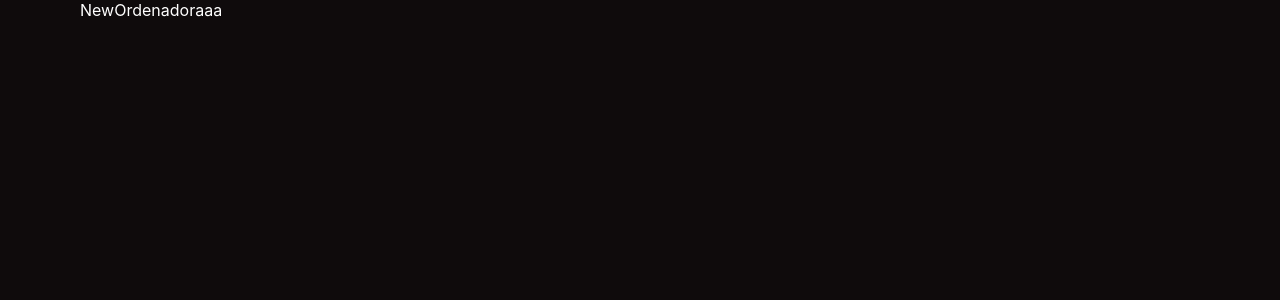
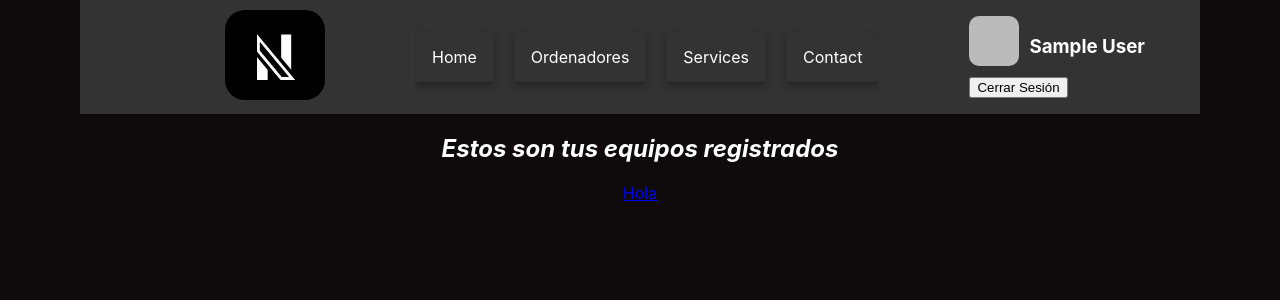
Before and after one commit to joelortiiz/Proyecto-Nextwell-TFG, a React (Create React App) app: page /ordenadores/newordenador in a window 1280 px wide. Shown: the top 300 px of the page. Built offline with nearby package versions, Linux system fonts and the light colour scheme; no server answers; sample sign-in values are in the browser's storage.

Commit message:
NewOrdenador

```diff
--- a/src/components/NewOrdenador.jsx
+++ b/src/components/NewOrdenador.jsx
@@ -1,7 +1,31 @@
 import React from 'react'
-
+import { Header } from '../elements/Header'
+import { motion } from 'framer-motion'
+import { Link } from 'react-router-dom'
 export const NewOrdenador = () => {
   return (
-    <div>NewOrdenadoraaa</div>
+    <>
+    <Header />
+    <div className='container__ordenadores'>
+        <section>
+            <article className='text-center'>
+                <div>
+                <motion.h2
+                    className='h2'
+                    >
+                   <em>Estos son tus equipos registrados</em>
+                </motion.h2>
+                <p >
+                <Link to={"/ordenadores/newordenador"}>Hola </Link>
+                </p>
+                </div>
+
+
+            </article>
+
+        </section>
+
+    </div>
+</>
   )
 }
```
